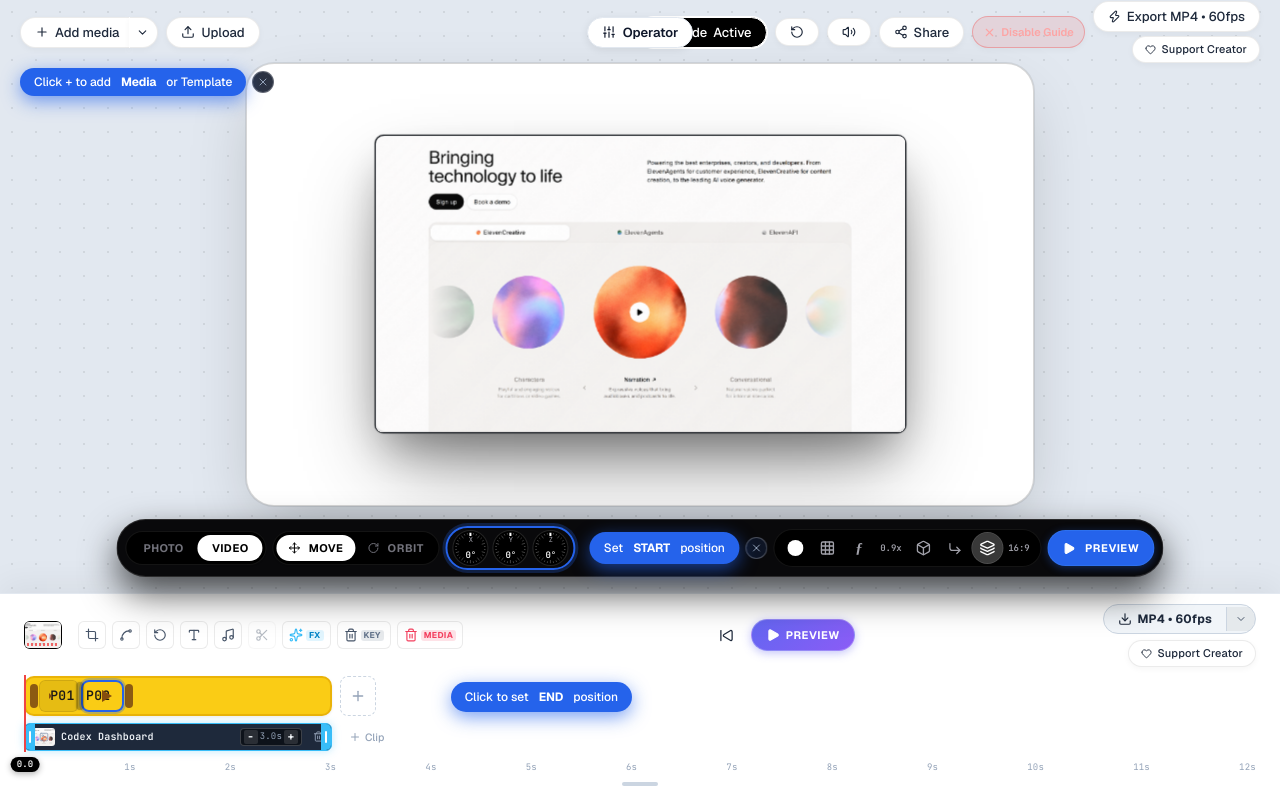
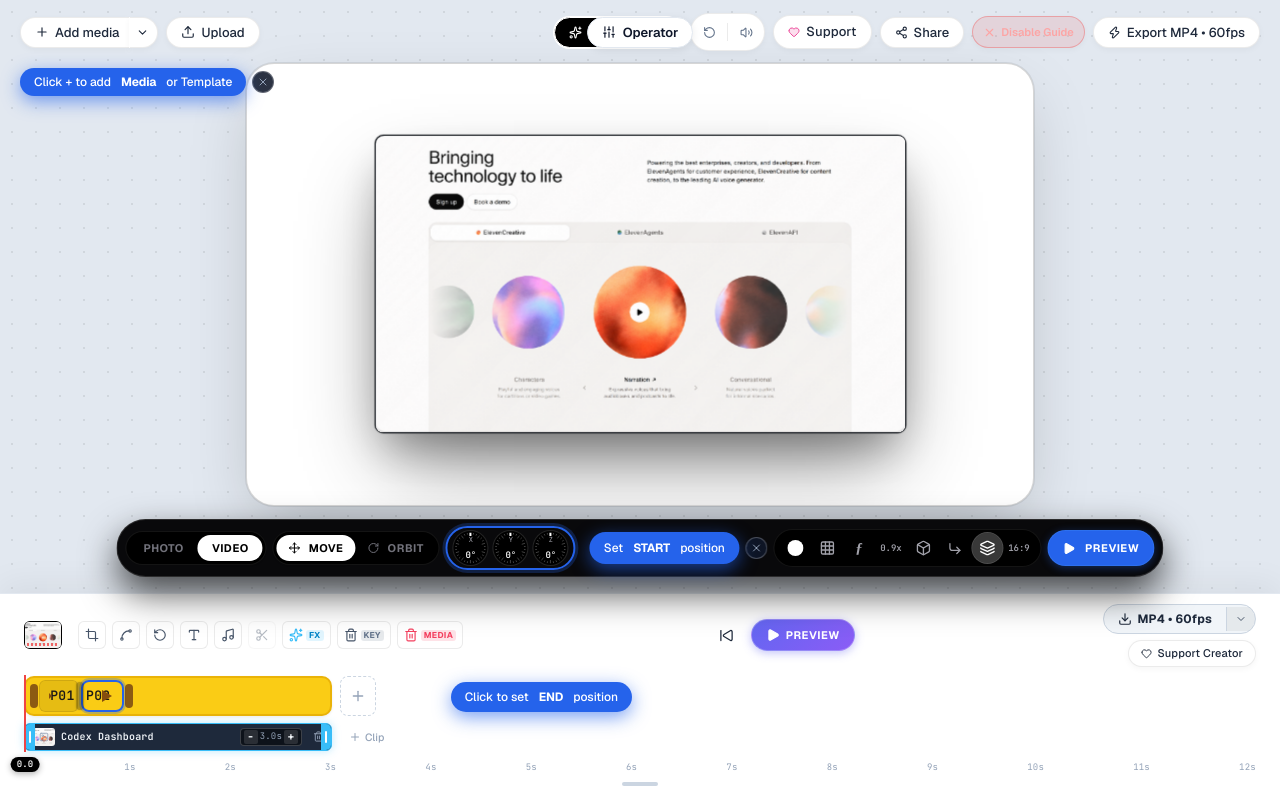
Before and after one commit to Fazzbro/Zetashot, a React (Vite) app: page / in a window 1280 px wide. Built offline with nearby package versions, Linux system fonts and the light colour scheme; a web font is replaced by a local one.

Commit message:
fix(ui): organize top toolbar into unified single-row hierarchy and enhance mobile operations

```diff
--- a/src/App.tsx
+++ b/src/App.tsx
@@ -917,6 +917,24 @@ export function App() {
   const handleShareLink = async () => {
     const url = getShareUrl();
     try {
+      if (typeof navigator !== 'undefined' && typeof navigator.share === 'function') {
+        try {
+          await navigator.share({
+            title: 'Zetashot Studio',
+            text: 'Check out this 3D mockup animation created with Zetashot',
+            url,
+          });
+          setIsCopiedLink(true);
+          setTimeout(() => setIsCopiedLink(false), 2500);
+          return;
+        } catch (shareErr: unknown) {
+          if (shareErr instanceof Error && shareErr.name === 'AbortError') {
+            return;
+          }
+          // Fall through to clipboard copy if share dialog failed
+        }
+      }
+
       if (navigator.clipboard && navigator.clipboard.writeText) {
         await navigator.clipboard.writeText(url);
       } else {
@@ -2649,9 +2667,9 @@ export function App() {
           />
         </div>
 
-        {/* 3. TOP-RIGHT TOOLBAR */}
+        {/* 3. TOP-RIGHT TOOLBAR: Unified Single-Row Hierarchy */}
         <div className="top-right-toolbar">
-          {/* Beginner Guide / Tour Pill (Strict Black & White) */}
+          {/* A. Onboarding / Guide Pill (Tutorial Category) */}
           <button
             type="button"
             className={`top-pill-btn desktop-only-btn ${isGuideOpen ? 'is-active-guide' : ''}`}
@@ -2671,36 +2689,52 @@ export function App() {
             <span className="guide-tour-badge">{isGuideOpen ? 'Active' : 'Start'}</span>
           </button>
 
+          {/* B. Scene & Audio Utilities (Compact Segmented Capsule) */}
+          <div className="top-segmented-capsule desktop-only-btn" role="group" aria-label="Scene and audio utilities">
             <button
               type="button"
-            className="top-pill-btn desktop-only-btn"
+              className="top-segmented-item"
               onClick={handleResetScene}
-            title="Reset scene"
-          >
-            <RotateCcw size={14} />
+              title="Reset scene camera angle"
+              aria-label="Reset scene camera angle"
+            >
+              <RotateCcw size={13} />
             </button>
-
+            <div className="top-segmented-divider" />
             <button
               type="button"
-            className="top-pill-btn desktop-only-btn"
+              className={`top-segmented-item ${!soundEnabled ? 'is-muted' : ''}`}
               onClick={() => setSoundEnabled(!soundEnabled)}
               title={soundEnabled ? 'Mute sounds' : 'Enable sounds'}
-          >
-            {soundEnabled ? <Volume2 size={14} /> : <VolumeX size={14} />}
+              aria-label={soundEnabled ? 'Mute sounds' : 'Enable sounds'}
+            >
+              {soundEnabled ? <Volume2 size={13} /> : <VolumeX size={13} />}
             </button>
-
-          {/* Share Live Link Pill */}
+          </div>
+
+          {/* C. Social & Support Pills (Aligned on Same Horizontal Baseline) */}
+          <a
+            href="https://paypal.me/zetabyteIN"
+            target="_blank"
+            rel="noopener noreferrer"
+            className="top-pill-btn top-support-pill desktop-only-btn"
+            title="Support Creator on PayPal (@zetabyteIN)"
+          >
+            <Heart size={12} className="top-support-heart-icon" />
+            <span>Support</span>
+          </a>
+
           <button
             type="button"
-            className="top-pill-btn desktop-only-btn"
+            className="top-pill-btn top-share-pill desktop-only-btn"
             onClick={handleShareLink}
             title="Share live studio link (https://zetashot.vercel.app)"
           >
-            {isCopiedLink ? <Check size={14} color="#10b981" /> : <Share2 size={14} />}
+            {isCopiedLink ? <Check size={13} color="#10b981" /> : <Share2 size={13} />}
             <span>{isCopiedLink ? 'Copied Link!' : 'Share'}</span>
           </button>
 
-          {/* Direct 1-Click Guide Disable Button (Visible on mobile & desktop whenever guide is active) */}
+          {/* D. Direct 1-Click Guide Disable Button (Visible on mobile & desktop whenever guide is active) */}
           {isGuideOpen && !isMobileGuideDisabled && (
             <button
               type="button"
@@ -2715,8 +2749,7 @@ export function App() {
             </button>
           )}
 
-          {/* Export & Support Creator Group */}
-          <div style={{ display: 'flex', flexDirection: 'column', alignItems: 'flex-end', gap: '4px' }}>
+          {/* E. Primary Export CTA (Standalone, Prominent, Single Row Baseline) */}
           <button
             type="button"
             className="top-pill-btn top-upgrade-btn"
@@ -2735,19 +2768,8 @@ export function App() {
               {isProcessing ? `${exportProgress}%` : 'Export'}
             </span>
           </button>
-            <a
-              href="https://paypal.me/zetabyteIN"
-              target="_blank"
-              rel="noopener noreferrer"
-              className="support-creator-pill-link desktop-only-btn"
-              title="Support Creator on PayPal (@zetabyteIN)"
-            >
-              <Heart size={11} stroke="currentColor" fill="none" />
-              <span>Support Creator</span>
-            </a>
-          </div>
-
-          {/* Mobile Menu Hamburger Button (visible <= 768px) */}
+
+          {/* F. Mobile Menu Hamburger Button (visible <= 768px) */}
           <button
             type="button"
             className="top-pill-btn mobile-menu-toggle-btn"
```
Also changed, not shown: src/styles/uicamera.css. Lines whose indentation alone changed are shown as unchanged.
